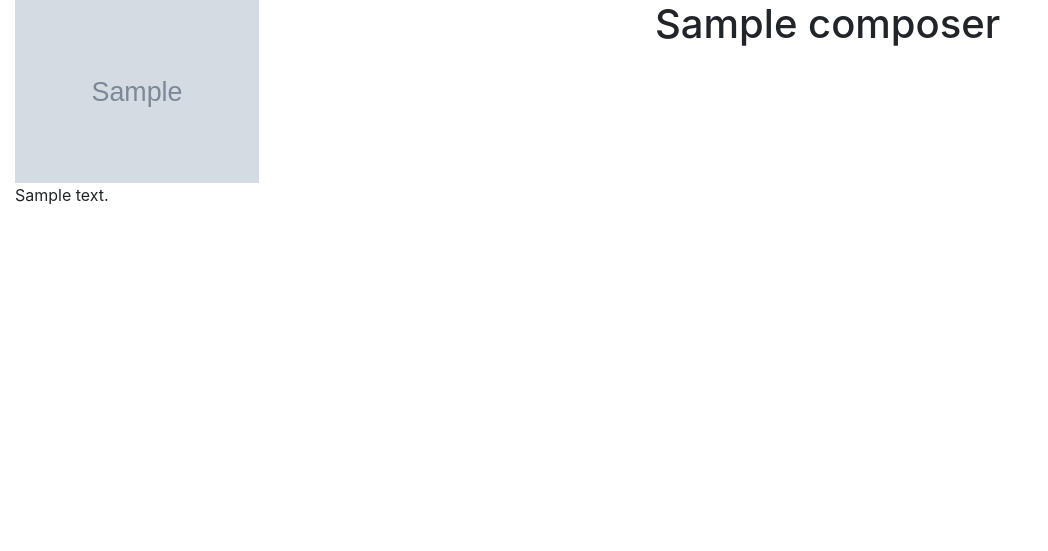
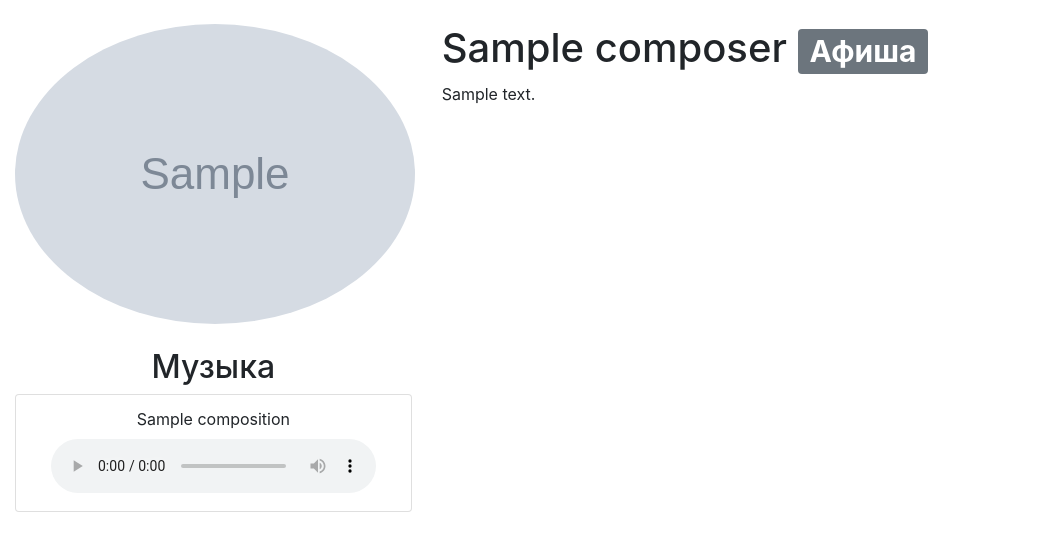
Before and after one commit to hazzus/symphon.io, a Django app: page /composer/1/ in a window 1280 px wide. Shown: the part 86-637 px from the top of the page, without its empty margins (0-1048 px from the left). Run offline with Django 3.2, Linux system fonts and the light colour scheme; tables that the repository leaves empty hold one stand-in row (values such as "Sample post"); grey boxes marked "Sample" are stand-in pictures; parts of the project's set-up code (start-up, migrations or seed data) failed here and were passed over; some libraries are stand-ins or nearby versions.

Commit message:
Composers page improvements

```diff
--- a/symphonio/templates/base.html
+++ b/symphonio/templates/base.html
@@ -30,7 +30,6 @@
         <a class="nav-link" href="/">Главная</a>
       </li>
       <li class="nav-item">
-          <!-- TODO URL COMPOSERS LIST -->
           <a class="nav-link" href="{% url 'composers' %}">Композиторы</a>
       </li>
     </ul>
--- a/symphonio/templates/composer.html
+++ b/symphonio/templates/composer.html
@@ -4,22 +4,38 @@
 
 {% block content %}
     <div class="row">
-        <div class="col-sm-12 col-md-6">
-
-            <img src="/media/{{ photo }}" width="40%">
+        <div class="col-sm-12 col-lg-4 mt-4 " align="center">
+            <img class="rounded-circle mb-4" src="/media/{{ photo }}">
+            <div class="d-none d-lg-block">
+            <h2> Музыка </h2>
+                <ul class="list-group">
+                    {% for composition in compositions %}
+                        <li class="list-group-item">
+                        <label>{{ composition.name }}</label><br>
+                        <audio controls class="col-12">
+                            <source src="/media/{{ composition.source }}">
+                        </audio>
+                    {% endfor %}
+                    </li>
+                </ul>
+            </div>
         </div>
-        <div class="col-sm-12 col-md-6">
-            <h1>{{ name }}</h1>
+        <div class="col-sm-12 col-lg-8 mt-4">
+            <h1>{{ name }} <a href="affiche/"><span class="badge badge-secondary">Афиша</span></a></h1>
+            {{ biography }}
+            <div class="d-lg-none">
+                <h2>Музыка</h2>
+                <ul class="list-group">
+                    {% for composition in compositions %}
+                        <li class="list-group-item">
+                        <label>{{ composition.name }}</label><br>
+                        <audio controls class="col-12">
+                            <source src="/media/{{ composition.source }}">
+                        </audio>
+                    {% endfor %}
+                    </li>
+                </ul>
+            </div>
         </div>
-        <div class="col-sm-12">
-            {{ biography }}
-        </div>
-        {% if compostitons %}
-            <div class="col-sm-12">
-                {% for composition in compositions %}
-
-                {% endfor %}
-            </div>
-        {% endif %}
     </div>
 {% endblock %}
```
